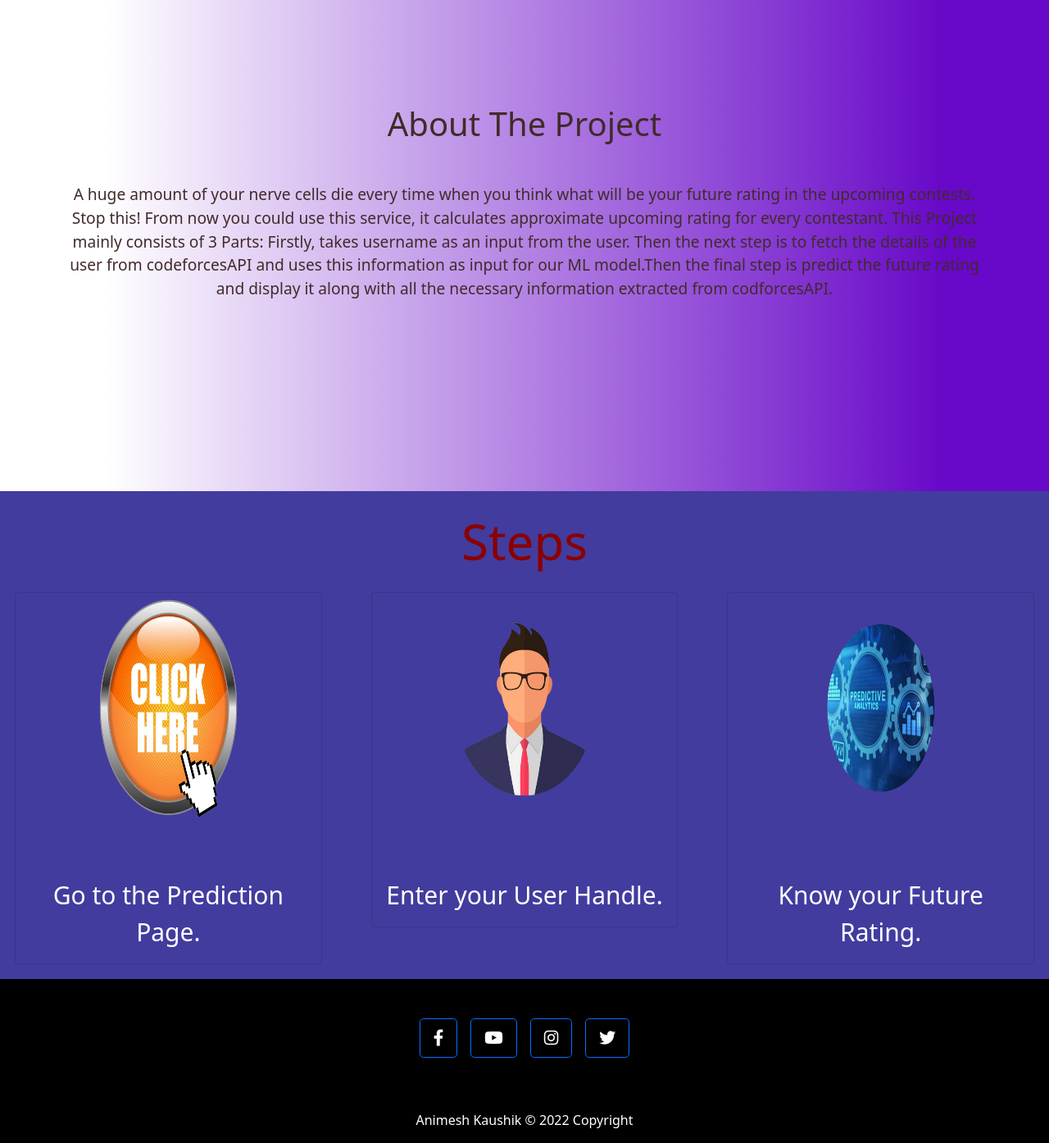
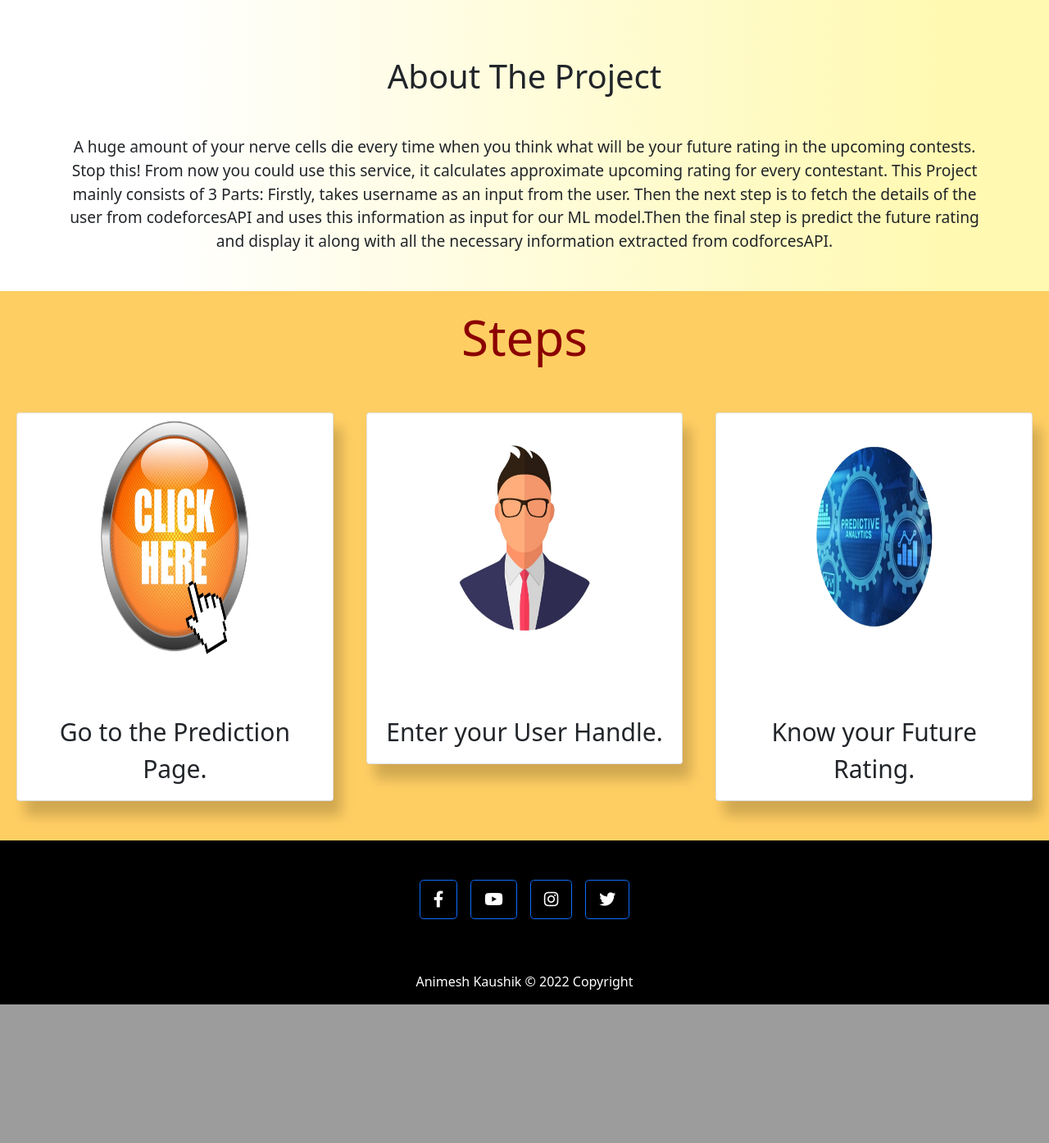
Before and after one commit to anidec/Codeforces-Rating-Predictor, a Flask app: page / in a window 1280 px wide. Shown: the part 750-2144 px from the top of the page at 82% size. After the commit the page ends 1975 px from the top, so only its background shows below. Run offline with Flask 2, Linux system fonts and the light colour scheme; parts of the project's set-up code (start-up, migrations or seed data) failed here and were passed over; some libraries are stand-ins or nearby versions.

Commit message:
Update styles.css

```diff
--- a/static/styles.css
+++ b/static/styles.css
@@ -1,15 +1,22 @@
+body{
+    /* background-image: -webkit-linear-gradient(0deg, white 15%,#C1FFD7 90%); */
+
+}
 .navigation-color{
     background-color: #fff !important;
+    /* border-bottom-left-radius: 25px; */
+    /* border-bottom-right-radius: 25px; */
     box-shadow: 0 19px 38px rgba(0, 0, 0, 0.521);
+    /* position: fixed; */
+    /* width: 100%; */
+    /* z-index: 1; */
 
 }
 .main-section{
-    background: rgba(0, 0, 0, 0.5) url("https://wallpaperaccess.com/full/3239444.jpg");
+    background-image: url("https://cdn.dribbble.com/users/149180/screenshots/3137225/particles.gif");
+    /* background-attachment: fixed; */
     background-repeat: no-repeat;
     background-size: cover;
-    justify-content: center;
-    align-self: center;
-    background-blend-mode: darken;
 }
 .container-fluid{
     padding: 0em 20em;
@@ -27,21 +34,32 @@
 .nav-link:hover{
     color: blue !important;
 }
-.main-section .intro{
-    height: 40em;
-    display: block;
-    justify-items: center;
-    text-align: center;
+.photo{
+    height: 100%;
+    background-image: url("rating-image.png");
+    z-index: 0;
+    background-repeat: no-repeat;
+    background-size: 100%;
+    /* border: solid; */
+    padding: 0px;
+    margin: 0;
+    height: 600px;
+}
+.intro{
+    margin: auto;
+    padding: 50px;
+    /* border: solid; */
+    padding-left: 55px;
 }
 .intro h1{
-    padding-top: 12%;
     font-weight: 400;
-    font-size: 3.4rem;
-    color: rgb(255, 255, 255);
+}
+.row{
+    padding: 40px 0;
+    margin: 0;
 }
 .button{
     justify-content: center;
-    align-self: center !important;
     align-items: center;
     padding: 15px 60px;
     font-size: 1.3em;
@@ -50,13 +68,10 @@
 }
 
 .about-section{
-    background-image: -webkit-linear-gradient(0deg, white 10%,#6808c8 90%);
-    padding-top: 8em;
-    height: 40em;
-    display: block;
-    justify-items: center;
+    /* background-color: black; */
+    background-image: -webkit-linear-gradient(0deg, white 15%,#FFF9B2 90%);
+    padding: 30px;
     text-align: center;
-    color: rgb(65, 43, 43);
 }
 .form{
     padding: 0 25em;
@@ -73,15 +88,16 @@
     outline: none;
 }
 .card{
-    margin: 18px;
-    background-color: transparent;
+    margin: 8px;
+    /* padding: 20px 0; */
+    box-shadow: 10px 18px 15px rgba(0, 0, 0, 0.185);
 }
 .card-img-top{
     /* align-items: center; */
     align-self: center;
     /* justify-content: center; */
-    width: 48%;
-    height: 280px;
+    width: 50%;
+    height: 300px;
 }
 .card-text{
     text-align: center;
@@ -89,11 +105,10 @@
     padding-top: 50px;
     font-weight: 500;
     font-size: 30px;
-    color: white;
 }
 .cards-section{
-    padding-top: 25px;
-    background-color:#423c9e ;
+    padding-top: 20px;
+    background-color:#ffce63 ;
 }
 @media screen and (max-width:770px){
     .container-fluid{
@@ -110,11 +125,17 @@
     .navbar-toggler{
         margin-right: 10px !important;
     }
-    .intro h1{
-        font-size: 2em;
+    .intro h5{
+        font-size: 1em;
+    }
+    .photo{
+        height: 400px;
     }
     .button{
         padding: 15px 45px;
+    }
+    .container h1{
+        font-size: 250%;
     }
     .container p{
         font-size: 15px;
```
